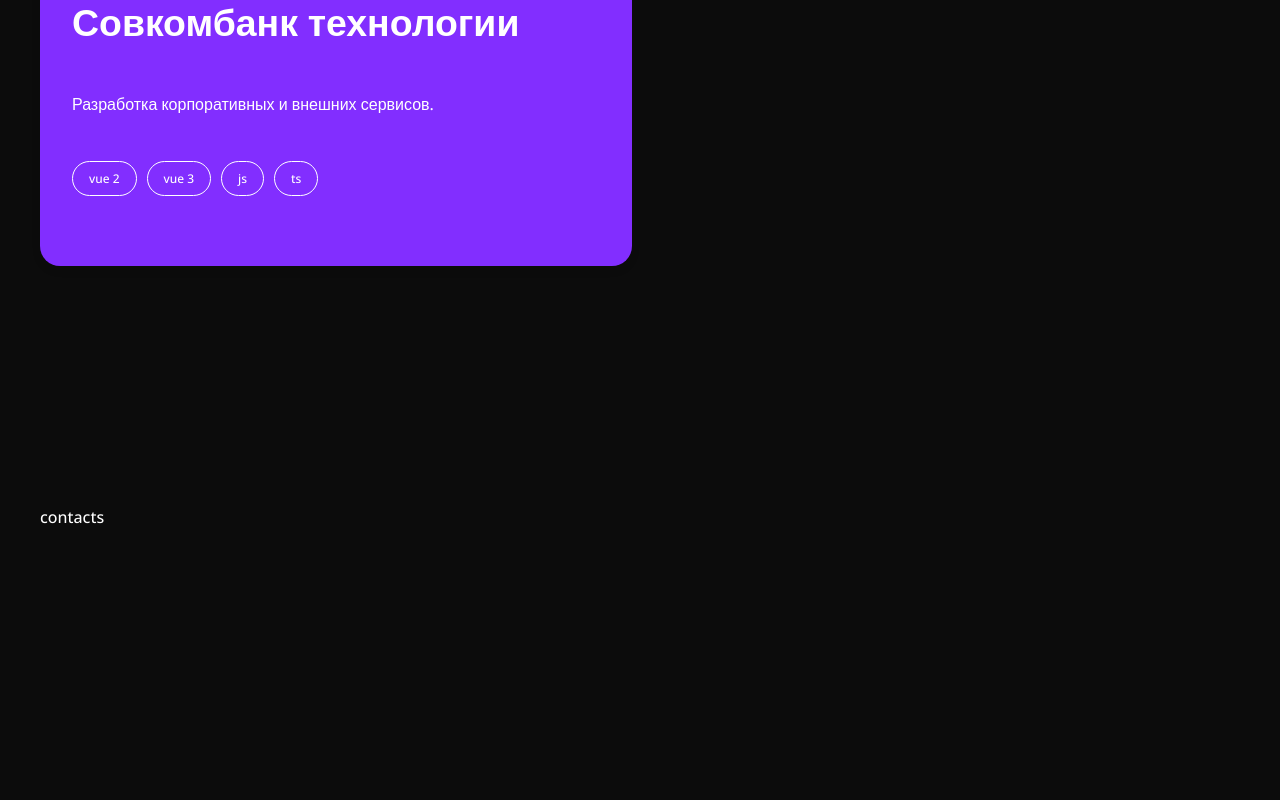
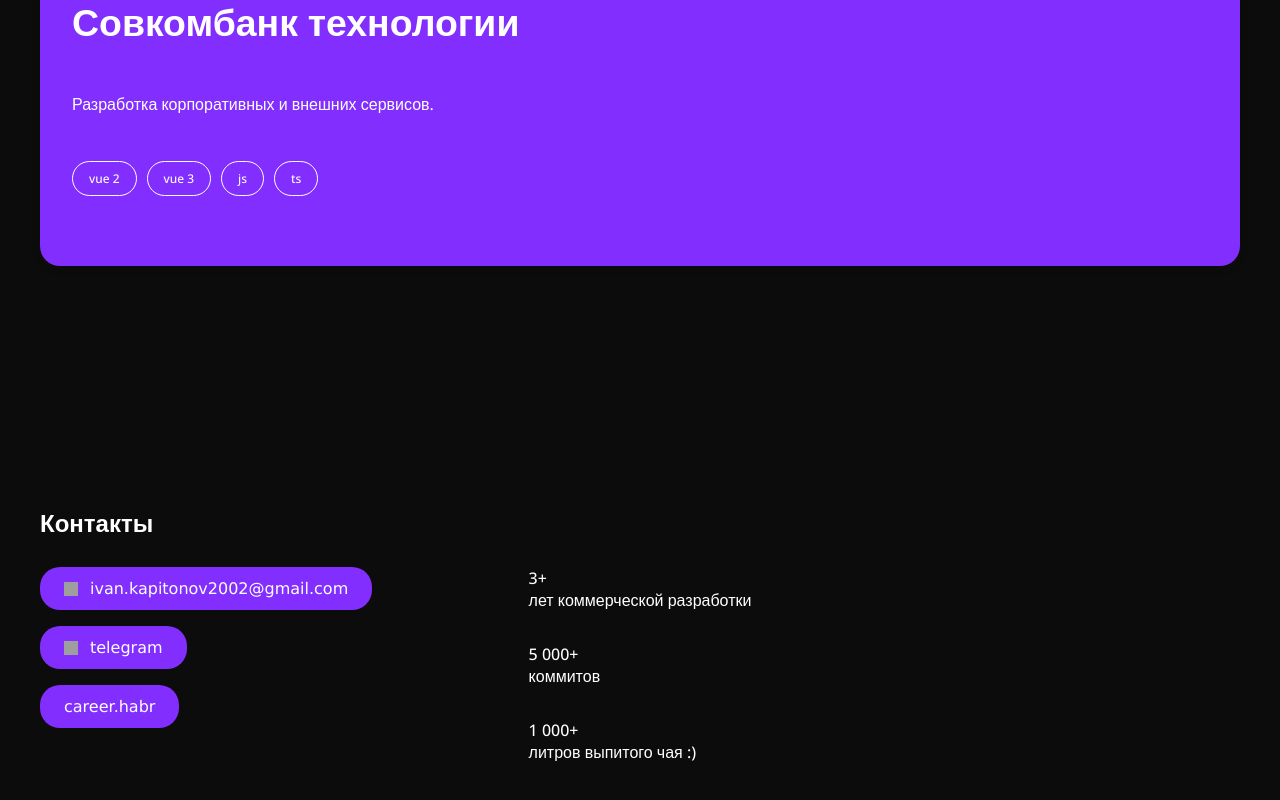
Before and after one commit to CaIgAck/about-me, a Nuxt app: page / in a window 1280 px wide. Shown: the part 1843-2643 px from the top of the page. Before the commit the page ends 2411 px from the top, so only its background shows below. Built offline with nearby package versions, Linux system fonts and the light colour scheme; grey boxes are pictures that could not be loaded.

Commit message:
+ add contacts

```diff
--- /dev/null
+++ b/components/BaseFooter.vue
@@ -0,0 +1,27 @@
+<script setup lang="ts">
+
+import FooterSection from "~/components/sections/FooterSection.vue";
+</script>
+
+<template>
+  <footer class="footer">
+    <h2
+      class="footer-heading__title"
+    >
+      Контакты
+    </h2>
+    <FooterSection />
+  </footer>
+</template>
+
+<style scoped lang="scss">
+.footer {
+  margin-top: 15rem;
+  margin-bottom: var(--spacing-10);
+  color: var(--primary-text-color);
+
+  &-heading__title {
+    margin-bottom: var(--spacing-7);
+  }
+}
+</style>
--- a/components/BaseMain.vue
+++ b/components/BaseMain.vue
@@ -16,7 +16,6 @@
     <BaseSectionWrapper>
       <CompaniesSection />
     </BaseSectionWrapper>
-    <section>contacts</section>
   </main>
 </template>
 
--- /dev/null
+++ b/components/UI/TheButton.vue
@@ -0,0 +1,39 @@
+<script setup lang="ts">
+const props = defineProps({
+  href: {
+    required: true,
+    type: String
+  }
+})
+</script>
+
+<template>
+  <a
+    :href="props.href"
+    target="_blank"
+    class="btn"
+  >
+    <slot />
+
+  </a>
+</template>
+
+<style scoped lang="scss">
+.btn {
+  background-color: var(--primary-button-background-color);
+  border: none;
+  cursor: pointer;
+  display: inline-grid;
+  grid-auto-flow: column;
+  padding: var(--spacing-3) var(--spacing-6);
+  grid-column-gap: var(--spacing-3);
+  align-items: center;
+  border-radius: var(--border-radius-6);
+  font-family: Stolzl,Stolzl-fallback,Verdana,sans-serif;
+  font-size: var(--font-size-2);
+  font-weight: 500;
+  text-decoration: none;
+  transition: box-shadow .15s ease,transform .15s ease;
+  color: #fff;
+}
+</style>
--- a/components/sections/CompaniesSection.vue
+++ b/components/sections/CompaniesSection.vue
@@ -23,7 +23,10 @@
 </script>
 
 <template>
-  <div class="companies">
+  <div
+    id="portfolio"
+    class="companies"
+  >
     <div class="companies-heading">
       <h2
         class="companies-heading__title"
@@ -89,11 +92,22 @@
     display: grid;
     grid-template-columns: 1fr 1fr;
     grid-gap: 1rem;
+
+
+    .card {
+      &:last-child {
+        grid-column: 1 / 3;
+      }
+    }
   }
 }
 @media screen and (max-width: 768px) {
   .companies-site {
     grid-template-columns: 1fr;
+    .card:nth-child(3) {
+      grid-column: auto;
+    }
   }
 }
+
 </style>
--- /dev/null
+++ b/components/sections/FooterSection.vue
@@ -0,0 +1,121 @@
+<script setup lang="ts">
+
+import TheButton from "~/components/UI/TheButton.vue";
+</script>
+
+<template>
+  <div class="footer-section">
+    <div
+      id="contacts"
+      class="contacts"
+    >
+      <ul
+        class="links"
+      >
+        <li>
+          <TheButton
+            href="mailto:ivan.kapitonov2002@gmail.com"
+          >
+            <img
+              src="/assets/images/svg/mail-icon.svg"
+              width="14"
+              height="14"
+              alt="Email"
+            >
+            ivan.kapitonov2002@gmail.com
+          </TheButton>
+        </li>
+        <li>
+          <TheButton
+            href="https://t.me/ISKapitonoff"
+          >
+            <img
+              src="/assets/images/svg/telegram-icon.svg"
+              width="14"
+              height="14"
+              alt="Telegram"
+            > telegram
+          </TheButton>
+        </li><li>
+          <TheButton
+            href="https://career.habr.com/saigak"
+          >
+            career.habr
+          </TheButton>
+        </li>
+      </ul>
+    </div>
+    <ul
+      class="stats"
+    >
+      <li>
+        <div
+          class="stats__number"
+        >
+          3+
+        </div><div
+          class="stats__description"
+        >
+          лет коммерческой разработки
+        </div>
+      </li><li>
+        <div
+          class="stats__number"
+        >
+          5 000+
+        </div><div
+          class="stats__description"
+        >
+          коммитов
+        </div>
+      </li><li>
+        <div
+          class="stats__number"
+        >
+          1 000+
+        </div><div
+          class="stats__description"
+        >
+          литров выпитого чая :)
+        </div>
+      </li>
+    </ul>
+  </div>
+</template>
+
+<style scoped lang="scss">
+.footer-section {
+  display: grid;
+}
+
+.links, .stats {
+  display: grid;
+  list-style: none;
+}
+
+.links {
+  grid-row-gap: 1rem;
+}
+
+.stats {
+  grid-row-gap: 2rem;
+}
+
+@media screen and (min-width: 769px) {
+  .stats {
+    justify-content: center;
+  }
+}
+
+@media screen and (min-width: 769px){
+  .footer-section {
+    grid-template-columns: repeat(3,1fr);
+  }
+}
+
+@media screen and (max-width: 768px){
+  .footer-section {
+    grid-row-gap: var(--spacing-10);
+  }
+}
+</style>
--- a/pages/index.vue
+++ b/pages/index.vue
@@ -1,8 +1,10 @@
 <script lang="ts" setup>
 import BaseHeader from "~/components/BaseHeader.vue";
+import BaseFooter from "~/components/BaseFooter.vue";
 
 </script>
 <template>
   <BaseHeader />
   <BaseMain />
+  <BaseFooter />
 </template>
```
Also changed, not shown: components/BaseHeader.vue (+4 -21 lines), assets/images/svg/mail-icon.svg (added), assets/images/svg/telegram-icon.svg (added).
